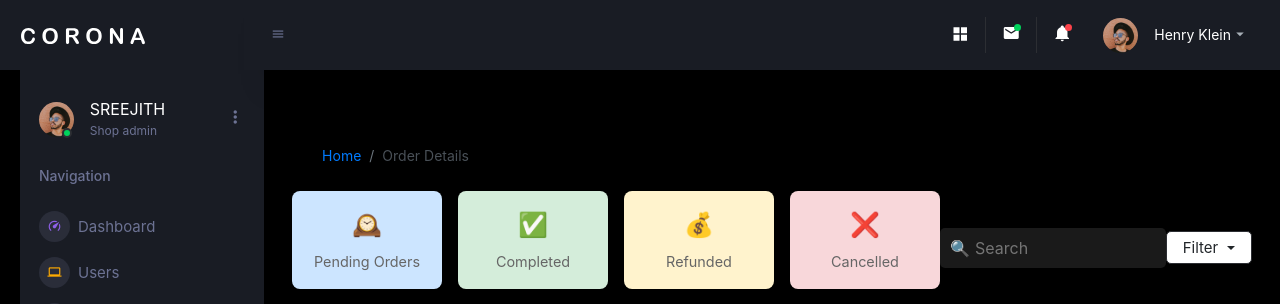
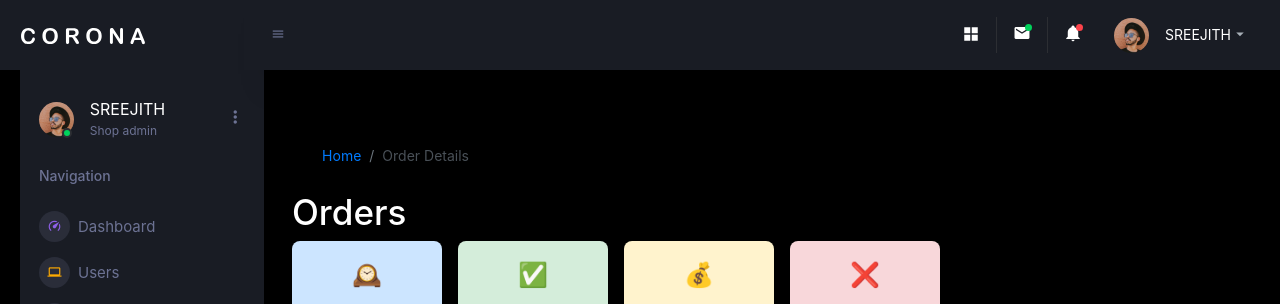
Before and after one commit to SREEJITH7/VEGEFOODS, a Django app: page /admin_order/ in a window 1280 px wide. Shown: the top 304 px of the page. Run offline with Django 5.2, Linux system fonts and the light colour scheme; the visitor is signed in with stand-in values (Sample User, id 1); data that the repository does not hold is empty; some libraries are stand-ins or nearby versions.

Commit message:
clearing unwantes buttons

```diff
--- a/admin_panel/templates/admin_addcategory.html
+++ b/admin_panel/templates/admin_addcategory.html
@@ -74,7 +74,7 @@
         {% csrf_token %}
         <!-- Name Field -->
         <div class="form-group">
-          <label for="categoryName">Category Name</label>
+          <label for="categoryName" class="text-white">Category Name</label>
           <input
             type="text"
             class="form-control"
@@ -87,7 +87,7 @@
         </div>
         <!-- Description Field -->
         <div class="form-group">
-          <label for="categoryDescription">Description</label>
+          <label for="categoryDescription" class="text-white">Description</label>
           <textarea
             class="form-control"
             id="categoryDescription"
--- a/admin_panel/templates/admin_base.html
+++ b/admin_panel/templates/admin_base.html
@@ -298,7 +298,7 @@
                 <a class="nav-link" id="profileDropdown" href="#" data-toggle="dropdown">
                   <div class="navbar-profile">
                     <img class="img-xs rounded-circle" src="{% static 'admin/images/faces/face15.jpg' %}" alt="">
-                    <p class="mb-0 d-none d-sm-block navbar-profile-name">Henry Klein</p>
+                    <p class="mb-0 d-none d-sm-block navbar-profile-name">SREEJITH</p>
                     <i class="mdi mdi-menu-down d-none d-sm-block"></i>
                   </div>
                 </a>
--- a/admin_panel/templates/admin_orderdetails.html
+++ b/admin_panel/templates/admin_orderdetails.html
@@ -5,6 +5,7 @@
             {% endblock %} <!-- Dynamic breadcrumbs for child templates -->
 
 {% block content%}
+<h1>Orders</h1>
 
 {% comment %} -------- {% endcomment %}
 <!-- Add these before the table -->
@@ -38,15 +39,15 @@
 
 {% comment %} ------ {% endcomment %}
     <div class="search-container">
-        <span class="search-icon">🔍</span>
-        <input type="text" placeholder="Search">
+        {% comment %} <span class="search-icon">🔍</span>
+        <input type="text" placeholder="Search"> {% endcomment %}
 
     </div>
 
     <div class="dropdown">  {% comment %} -- css for drown is not given and drop down is not in function ---- {% endcomment %}
-        <button class="btn btn-light border dropdown-toggle" type="button" id="filterDropdown" data-bs-toggle="dropdown" aria-expanded="false">
+        {% comment %} <button class="btn btn-light border dropdown-toggle" type="button" id="filterDropdown" data-bs-toggle="dropdown" aria-expanded="false">
             Filter
-        </button>
+        </button> {% endcomment %}
         <ul class="dropdown-menu shadow-sm" aria-labelledby="filterDropdown">
             <li><a class="dropdown-item" href="?filter=pending">Pending</a></li>
             <li><a class="dropdown-item" href="?filter=completed">Completed</a></li>
--- a/admin_panel/templates/admin_user.html
+++ b/admin_panel/templates/admin_user.html
@@ -336,7 +336,7 @@ tr:hover {
 
 {% block content %}
 
-
+<h1> Users list </h1>
 {% comment %} ################################################################### {% endcomment %}
     <div class="container">
         <div class="messages-container">   {% comment %} Messages section right after containe {% endcomment %}
@@ -359,14 +359,14 @@ tr:hover {
                 <input type="text" placeholder="Search">
             </div>
             <div class="actions">
-                <button class="btn btn-primary">
+                {% comment %} <button class="btn btn-primary">
                     <span>+</span>
                     Add new user
                 </button>
                 <button class="btn btn-secondary">
                     <span>⚙️</span>
                     Filter
-                </button>
+                </button> {% endcomment %}
             </div>
         </div>
 
```
Also changed, not shown: admin_panel/templates/admin_category.html (+5 -4 lines), admin_panel/templates/admin_product.html (+5 -4 lines).
